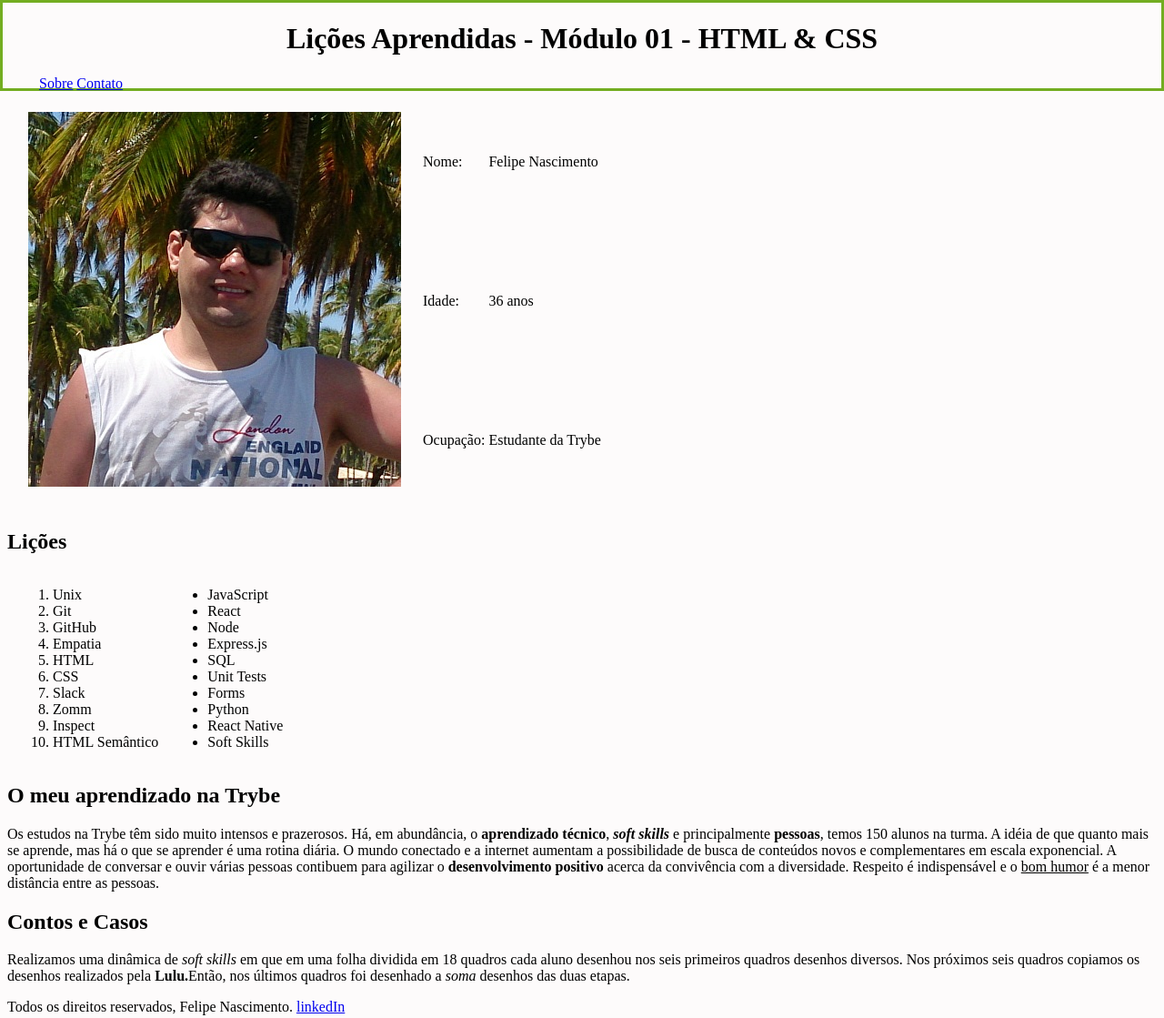
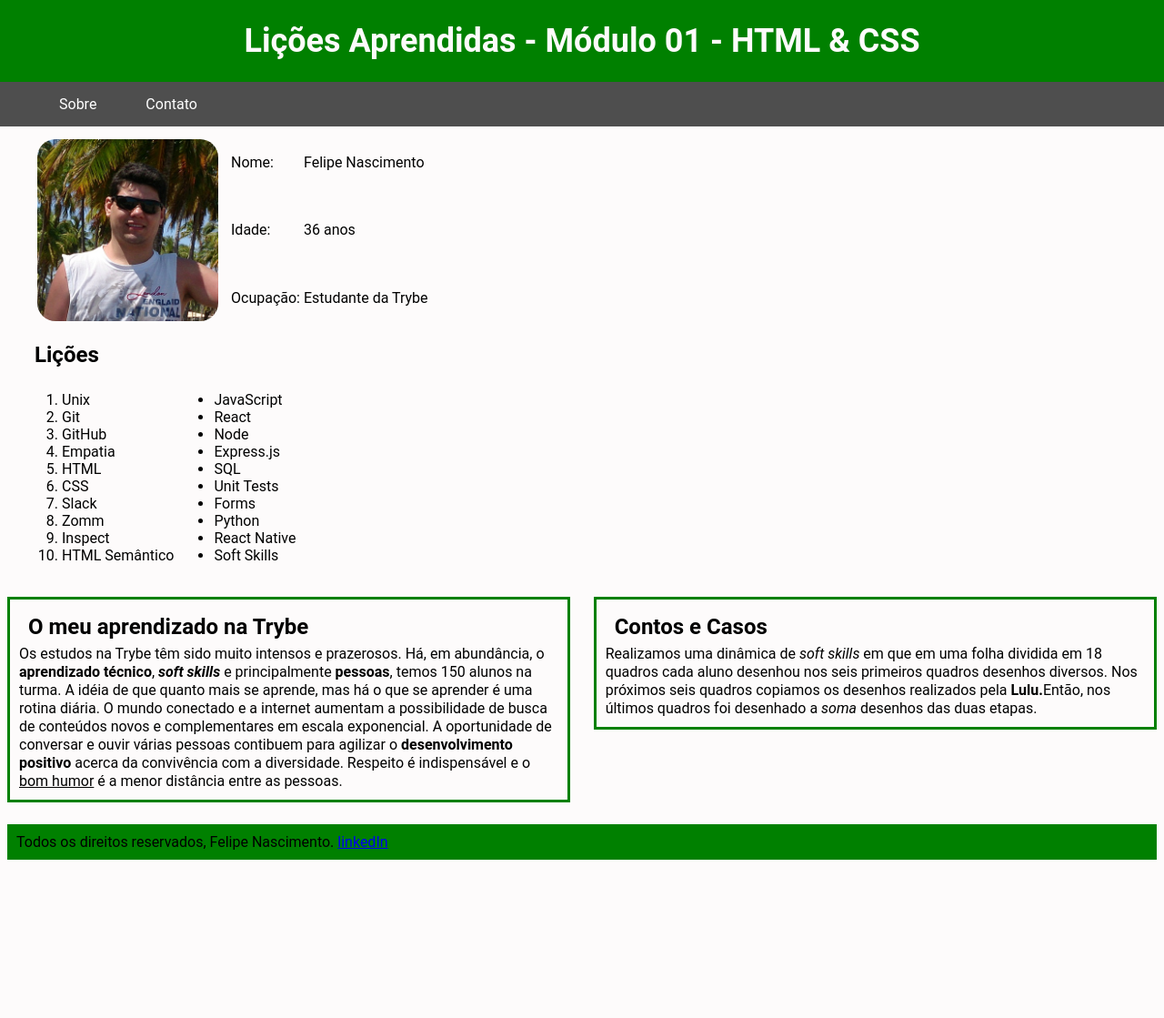
Before and after one commit to flpnascto/lessons-learned, a plain HTML site: page index.html in a window 1280 px wide. Shown: the whole page at 91% size. After the commit the page ends 953 px from the top, so only its background shows below. Drawn offline with Linux system fonts and the light colour scheme.

Commit message:
Adicionados Requisitos 13, 14, 15 e outras estilizações.

```diff
--- a/index.html
+++ b/index.html
@@ -12,7 +12,7 @@
   <body>
     <!-- Requisito (2) Barra superior com título -->
     <header id="cabecalho" class="cabecalho">
-      <h1 id="titulo">Lições Aprendidas - Módulo 01 - HTML & CSS</h1>
+      <h1 id="titulo" class="titulo" >Lições Aprendidas - Módulo 01 - HTML & CSS</h1>
 
       <nav>
         <ul>
@@ -26,7 +26,7 @@
     <main>
 
       <!-- Requisito (12) tabela -->
-      <table>
+      <table class="inline_order">
         <tr>
           <td rowspan="3">
             <!-- Requisito (3) foto com id "minha_foto" -->
@@ -77,17 +77,17 @@
           <li>Soft Skills</li>
         </ul>
 
-      <!-- Requisito (5) lista com id "licoes_a_aprender" -->
+
     </main>
 
-    <section>
+    <section class="artigo pos_left inline_order">
       <h2>O meu aprendizado na Trybe</h2>
 
       <!-- Requisito (8) artigo com tag "article" -->
       <article>Os estudos na Trybe têm sido muito intensos e prazerosos. Há, em abundância, o <strong>aprendizado técnico</strong>, <strong><em>soft skills </em></strong>e principalmente <strong>pessoas</strong>, temos 150 alunos na turma. A idéia de que quanto mais se aprende, mas há o que se aprender é uma rotina diária. O mundo conectado e a internet aumentam a possibilidade de busca de conteúdos novos e complementares em escala exponencial. A oportunidade de conversar e ouvir várias pessoas contibuem para agilizar o <strong>desenvolvimento positivo</strong> acerca da convivência com a diversidade. Respeito é indispensável e o <u>bom humor</u> é a menor distância entre as pessoas.</article>
     </section>
 
-    <section>
+    <section class="artigo pos_right inline_order">
       <h2>Contos e Casos</h2>
 
       <!-- Requisito (9) seção com tag "asside" -->
@@ -96,12 +96,9 @@
 
     <footer id="rodape">
       <!-- Requisito (7) link para site externo em nova aba -->
-      <p>
         Todos os direitos reservados, Felipe Nascimento.
         <a href="https://www.linkedin.com/in/fnascto/" target="_blank">
-          linkedIn</a
-        >
-      </p>
+          linkedIn</a>
     </footer>
   </body>
 </html>
--- a/style.css
+++ b/style.css
@@ -1,11 +1,16 @@
 /* Projeto 01 Trybe */
 * {
+  font-family: 'Roboto', sans-serif;
   box-sizing: border-box;
-}
+
+  }
+
 /*Requisito (1) corpo de texto com cor de fundo rgb(253, 251, 251) */
-
 body {
   background-color: rgb(253, 251, 251);
+  /* Outras extilizações */
+  /*max-width: 1366px;
+  margin: auto;*/
 
 }
 
@@ -13,30 +18,87 @@ body {
 .cabecalho {
   position: fixed;
   top: 0;
+  width: 100%;
   left: 0;
-  width: 100%;
   height: 100px;
-  border: 3px solid #73AD21;
+  background: rgb(0, 128, 0);
+  background-size: cover;
 }
 
-#titulo {
+/* Outras extilizações */
+.titulo {
   text-align: center;
+  font-size: 36px;
+  color: rgb(253, 251, 251)
+
 }
 
 main {
-  margin-top: 100px;
-  left: 0px;
-  widows: 100%;
+  margin-top: 120px;
+  padding: 20px;
+
 }
+
+h2{
+  margin: 10px;
+
+}
+
 .inline_order {
+  display: inline-block;
+  vertical-align: top;
+}
+
+.minha_foto {
+  height: 200px;
+  width: auto;
+  border-radius: 20px;
+  margin: 10px;
+}
+/*
+.licoes_aprendidas, licoes_a_aprender {
+  margin: 0 10px;
+}
+*/
+.artigo {
+  /*margin: 15px;*/
+  border: 3px solid rgb(0, 128, 0);
+  padding: 10px;
+  line-height: 1.25em;
+}
+.pos_right {
+  float: right;
+  width: 49%;
+}
+
+.pos_left {
+  float: left;
+  width: 49%;
+}
+
+footer {
+  margin-top: 250px;
+  padding: 10px;
+  background-color: rgb(0, 128, 0);
+}
+
+nav {
+  background-color: rgb(78,78,78);
+}
+
+nav li {
+  list-style-type: none;
+  display: inline;
+}
+
+nav a:link, nav a:visited {
+  color: white;
+  padding: 15px 25px;
+  text-align: center;
+  text-decoration: none;
   display: inline-block;
 }
 
-.minha_foto{
-  margin: 20px;
-
+nav a:hover, nav a:active {
+  background-color:  rgb(0, 128, 0);
 }
-
-.licoes_aprendidas, .licoes_a_aprender {
-  margin-left: 10px;
-}
```
Lines whose indentation alone changed are shown as unchanged.
